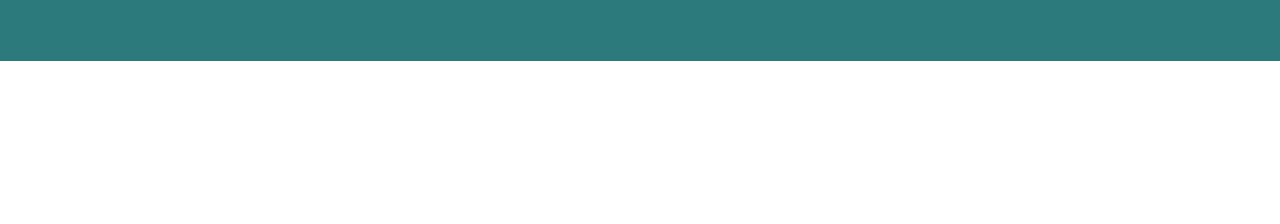
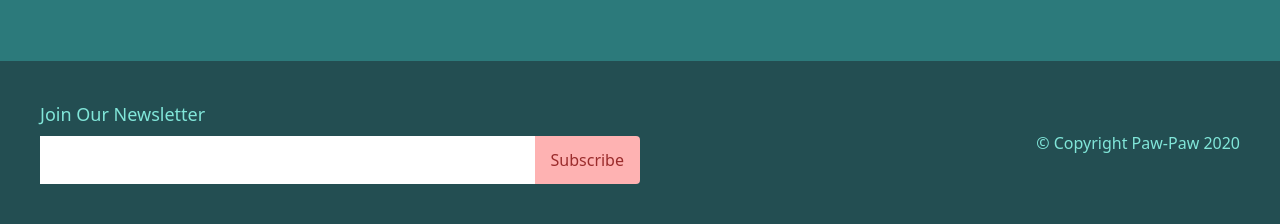
Before and after one commit to debutler266/Tailwind-Website, a plain HTML site: page index.html in a window 1280 px wide. Shown: the part 1041-1265 px from the top of the page. Before the commit the page ends 1102 px from the top, so only its background shows below. Drawn offline with nearby package versions, Linux system fonts and the light colour scheme.

Commit message:
footer complete with styling

```diff
--- a/index.html
+++ b/index.html
@@ -82,6 +82,26 @@
 
 
       <!-- Footer/Contact -->
+      <!-- Left side -->
+      <div class="p-10 bg-teal-900 text-teal-300
+      flex justify-between">
+
+        <div class="w-1/2">
+          <h3 class="text-lg mb-2">Join Our Newsletter</h3>
+          <form class="flex">
+            <input type="email" class="w-full rounded-1
+            py-3 px-4 ouline-none focus:bg-teal-100">
+            <button class="bg-red-300 hover:bg-red-400
+            text-red-800 rounded-r px-4">Subscribe</button> <!--Rounded-r only right side is rounded -->
+          </form>
+        </div>
+
+
+      <!-- Right fotter side -->
+    <div class="flex items-center">
+      &copy; Copyright Paw-Paw 2020
+</div>
+</div>
 
   </body>
 </html>
```
